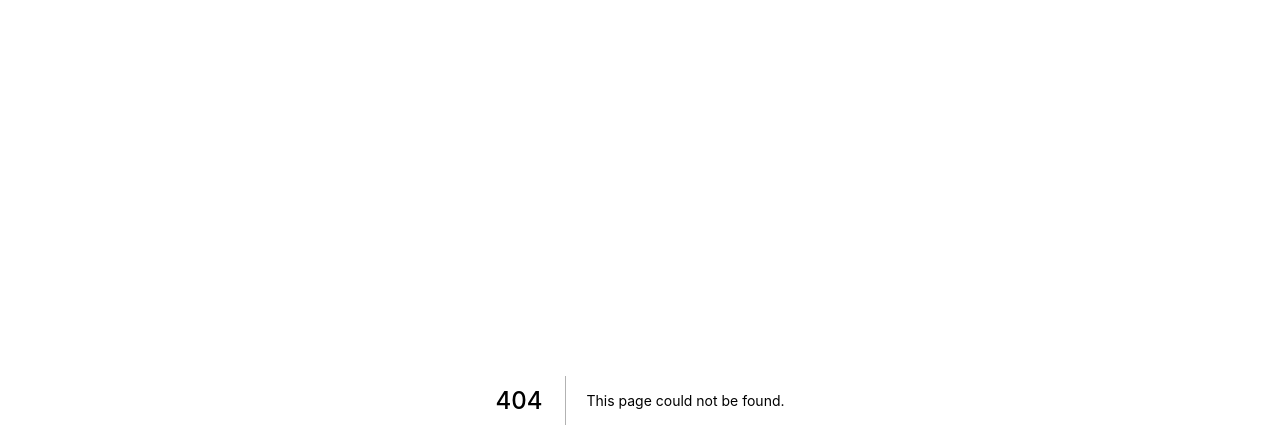
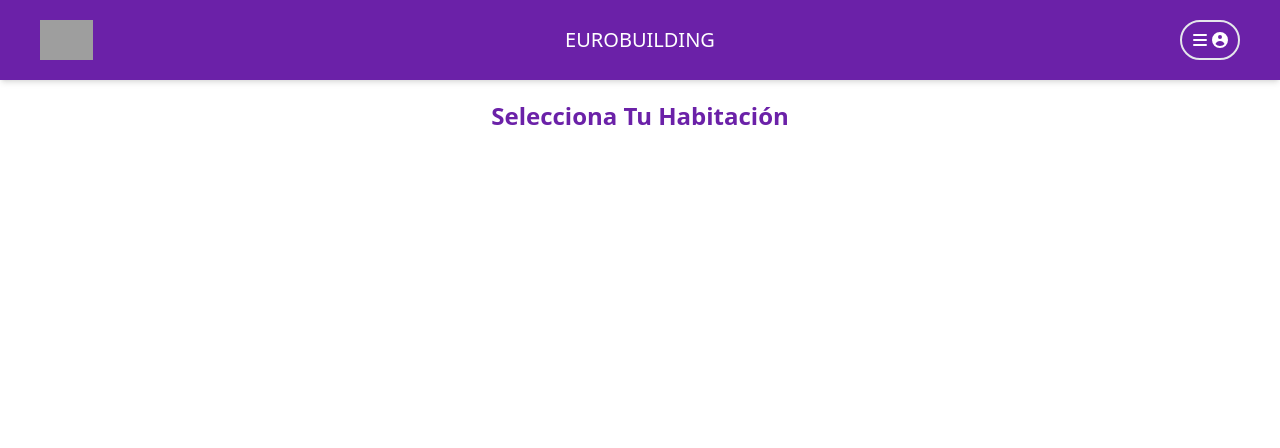
Before and after one commit to kathyhernndez/portfolio_say_my_brand, a Next.js app: page /search in a window 1280 px wide. Before the commit this address had no page. Shown: the top 448 px of the page. Built offline with nearby package versions, Linux system fonts and the light colour scheme; grey boxes are pictures that could not be loaded.

Commit message:
Search Component in the pages folder. Patch /search. Here we weill show the Rooms

```diff
--- /dev/null
+++ b/pages/search.js
@@ -0,0 +1,16 @@
+import Header from "../Components/Header"
+
+const Search = () => {
+    return (
+        <div>
+            <Header/>
+            <main>
+                <section>
+                    <h1 className="text-center mt-5 font-bold text-purple-800 text-2xl">Selecciona Tu Habitación</h1>
+                </section>
+            </main>
+        </div>
+    )
+}
+
+export default Search
```
